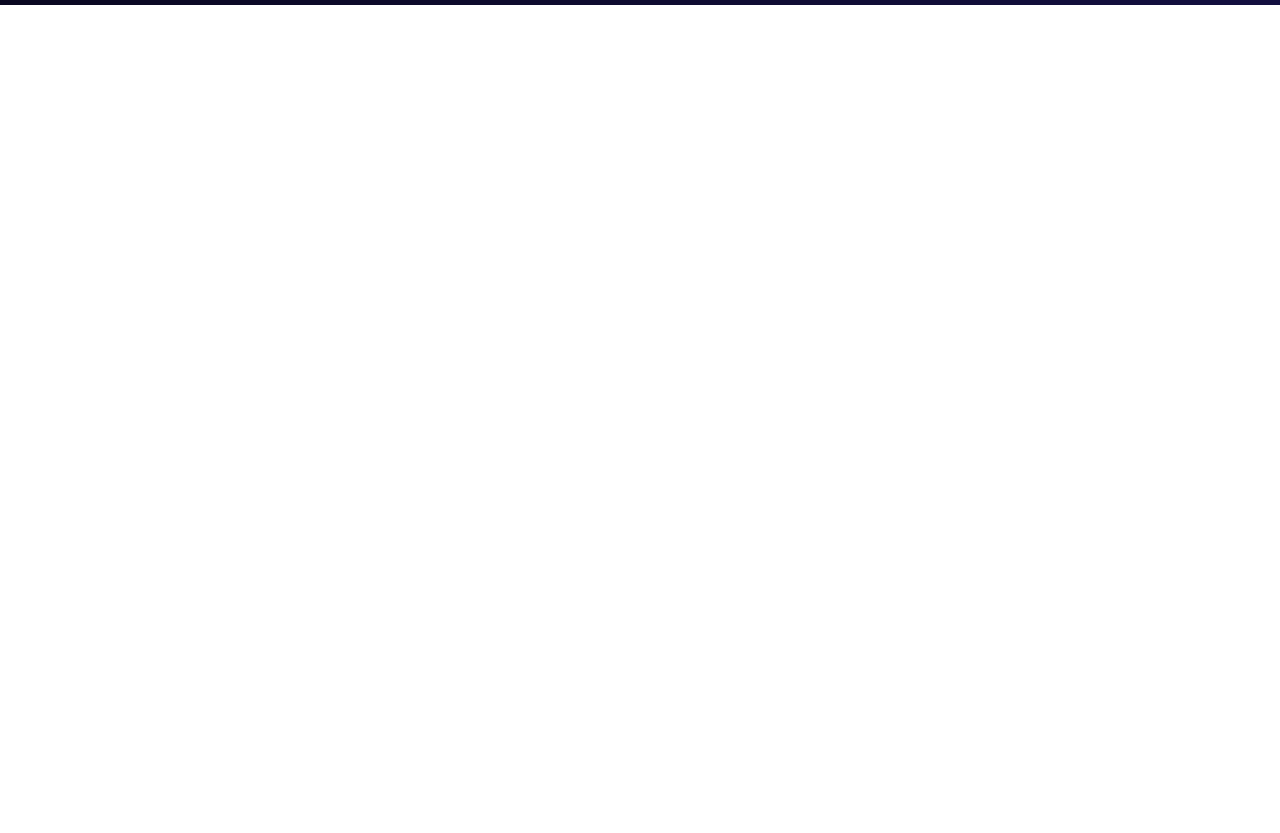
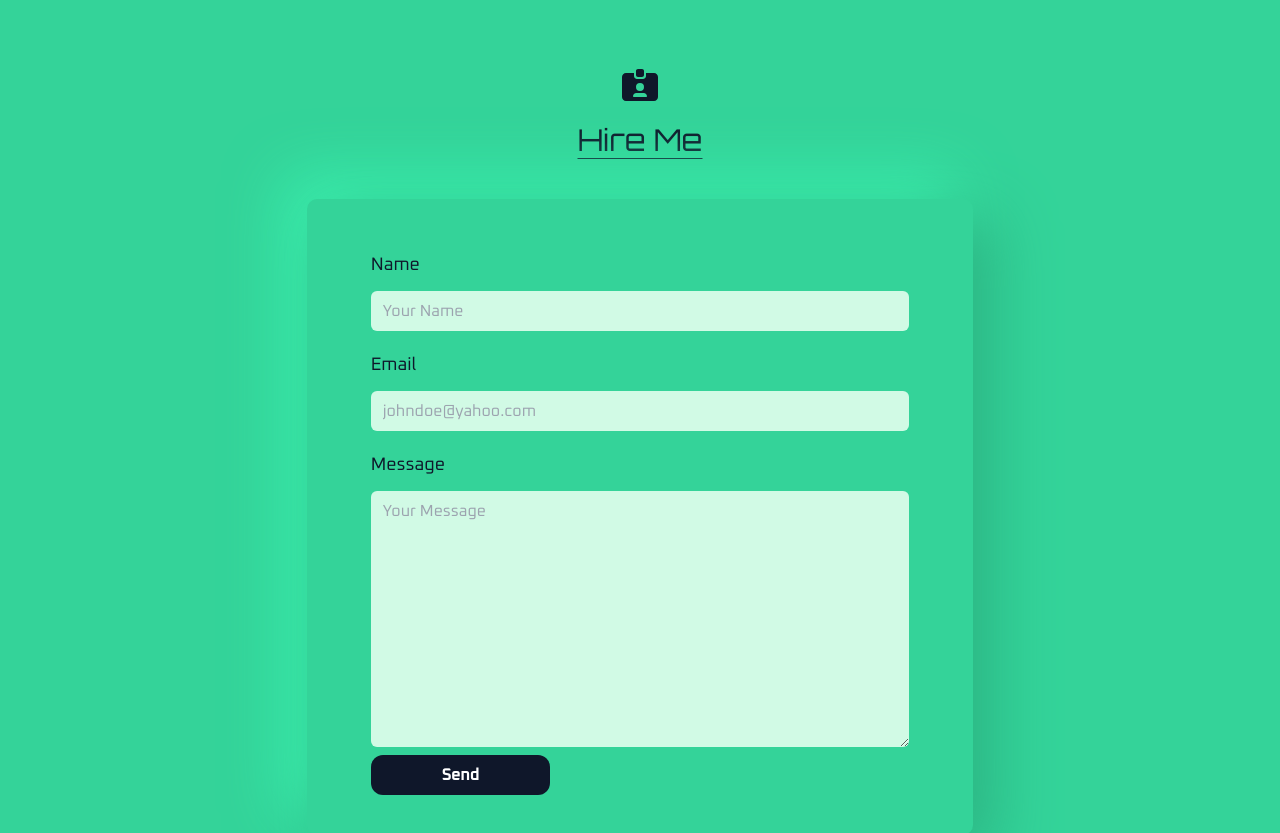
Before and after one commit to FuryACE007/portfolio-website, a React (Vite) app: page / in a window 1280 px wide. Shown: the part 2287-3120 px from the top of the page. Before the commit the page ends 2292 px from the top, so only its background shows below. Built offline with nearby package versions, Linux system fonts and the light colour scheme.

Commit message:
added form ui

```diff
--- a/src/components/HireMe.jsx
+++ b/src/components/HireMe.jsx
@@ -1,9 +1,69 @@
-import React from 'react'
+import React from "react";
+import { FontAwesomeIcon } from "@fortawesome/react-fontawesome";
+import { faIdCardClip } from "@fortawesome/free-solid-svg-icons";
+
+import classes from "./HireMe.module.css";
 
 const HireMe = () => {
+  const hireIcon = <FontAwesomeIcon icon={faIdCardClip} size="2x" />;
+  const submitHandler = (event) => {
+    event.preventDefault();
+  };
+
   return (
-    <div>HireMe</div>
-  )
-}
+    <div className=" flex flex-col lg:px-[140px] lg:min-h-[300px] items-center pt-20 pb-32 justify-center bg-emerald-400 text-slate-900">
+      {hireIcon}
+      <h1 className="text-3xl font-light mt-5 text-center border border-transparent border-b-slate-900">
+        Hire Me
+      </h1>
+      {/* Contact Form */}
 
-export default HireMe
+      <form
+        onSubmit={submitHandler}
+        className={`${classes.card} my-6 mt-10 flex flex-col w-2/3 h-full justify-center px-16 py-10`}
+      >
+        <label htmlFor="name" className="py-3 text-lg">
+          Name
+        </label>
+        <input
+          type="text"
+          id="name"
+          name="name"
+          placeholder="Your Name"
+          className=" rounded-md py-2 px-3 bg-emerald-100 mb-2 focus:outline-none focus:ring-2 focus:ring-emerald-500 ease-linear duration-200"
+          required
+        />
+        <label htmlFor="email" className="py-3 text-lg">
+          Email
+        </label>
+        <input
+          type="email"
+          id="email"
+          name="email"
+          placeholder="johndoe@yahoo.com"
+          className=" rounded-md py-2 px-3 bg-emerald-100 mb-2 focus:outline-none focus:ring-2 focus:ring-emerald-500 ease-linear duration-200"
+          required
+        />
+        <label htmlFor="message" className="py-3 text-lg">
+          Message
+        </label>
+        <textarea
+          id="message"
+          name="message"
+          placeholder="Your Message"
+          rows="10"
+          cols="30"
+          className="rounded-md py-2 px-3 bg-emerald-100 mb-2 focus:outline-none focus:ring-2 focus:ring-emerald-500 ease-linear duration-200 "
+          required
+        ></textarea>
+        <div className=" flex flex-col justify-center text-center w-full">
+          <button className="bg-slate-900 text-white font-semibold w-1/3 py-2 px-4 rounded-xl ">
+            Send
+          </button>
+        </div>
+      </form>
+    </div>
+  );
+};
+
+export default HireMe;
--- /dev/null
+++ b/src/components/HireMe.module.css
@@ -0,0 +1,6 @@
+.card {
+    border-radius: 10px;
+    background: #34D399;
+    box-shadow: 20px 20px 60px #2cb382,
+        -20px -20px 60px #3cf3b0;
+}
--- a/src/components/Projects.jsx
+++ b/src/components/Projects.jsx
@@ -11,8 +11,8 @@ const Projects = () => {
   const codeIcon = <FontAwesomeIcon icon={faCode} />;
   const gitHubIcon = <FontAwesomeIcon icon={faGithub} size= '2x' />;
   return (
-    <div className=" flex flex-col lg:px-[140px] lg:min-h-[300px] items-center mb-12 pb-32 justify-center bg-slate-900 ">
-      <h1 className="text-3xl font-light py-3 my-12 text-center border border-transparent border-b-emerald-200">
+    <div className=" flex flex-col lg:px-[140px] lg:min-h-[300px] items-center pt-20 pb-32 justify-center bg-slate-900 ">
+      <h1 className="text-3xl font-light py-3 mb-24 text-center border border-transparent border-b-emerald-200">
         <div className="mb-4">{codeIcon}</div>
         <span>Apps I've Built</span>
       </h1>
```
